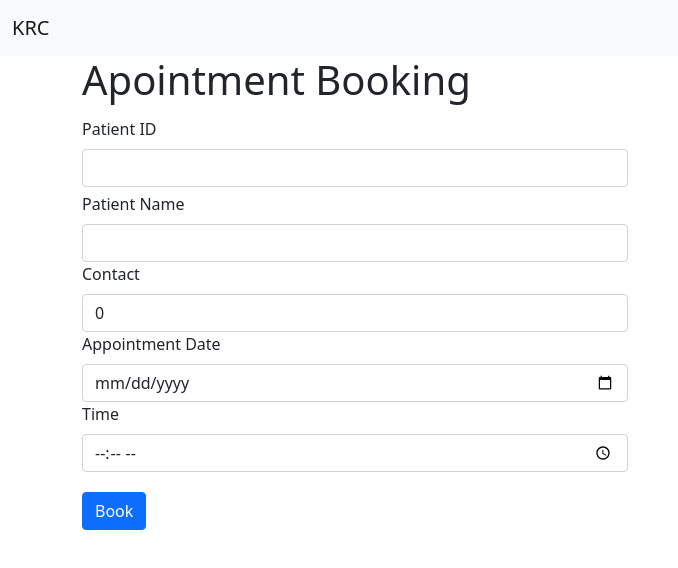
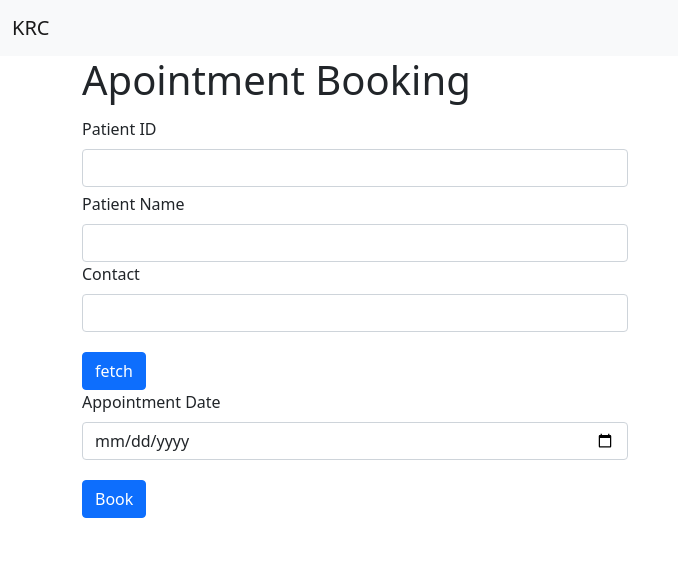
Before and after one commit to ArunEj/krc, an Angular app: page /apt-booking in a window 1280 px wide. Shown: the top 568 px of the page, without its empty margins (0-678 px from the left). Built offline with nearby package versions, Linux system fonts and the light colour scheme; no server answers.

Commit message:
appoitmentbooking module - fetch and insert integration

```diff
--- a/src/app/apt-booking/apt-booking.component.html
+++ b/src/app/apt-booking/apt-booking.component.html
@@ -8,19 +8,20 @@
                 <div class="col-lg-6">
                     <div class=" patient-apt-item">
                         <label for="patientID" class="form-label">Patient ID</label>
-                        <input type="text" class="form-control" name="patientID" [(ngModel)]="aptObj.patientId"
+                        <input type="text" class="form-control" name="patientID" [(ngModel)]="aptObj.patient_id"
                             id="patientID">
                     </div>
                     <div class=" patient-apt-item">
                         <label for="patientName" class="form-label">Patient Name</label>
-                        <input type="text" class="form-control" name="patientName" [(ngModel)]="aptObj.name"
+                        <input type="text" class="form-control" name="patientName" [(ngModel)]="aptObj.patient_name"
                             id="patientName">
                     </div>
 
                     <div class=" patient-reg-item">
                         <label for="contact" class="form-label">Contact</label>
-                        <input type="text" class="form-control" name="contact" [(ngModel)]="aptObj.contact"
+                        <input type="text" class="form-control" name="contact" [(ngModel)]="aptObj.contact_no"
                             id="contact">
+                            <button (click)="fetchUser()" class="btn btn-primary mar20t">fetch</button>
                     </div>
                     <div class="patient-reg-item">
                         <label for="aptDate" class="form-label">Appointment Date</label>
@@ -29,11 +30,11 @@
                         <input type="date" min="{{currentDate|date:'yyyy-MM-dd'}}" class="form-control" name="aptDate" [(ngModel)]="aptObj.aptDate"
                             id="aptDate">
                     </div>
-                    <div class="patient-reg-item">
+                    <!-- <div class="patient-reg-item">
                         <label for="aptTime" class="form-label">Time</label>
                         <input type="time" class="form-control" min='03:00' name="aptTime" [(ngModel)]="aptObj.aptTime"
                             id="aptTime">
-                    </div>
+                    </div> -->
 
                 </div>
 
--- a/src/app/apt-booking/apt-booking.component.ts
+++ b/src/app/apt-booking/apt-booking.component.ts
@@ -1,6 +1,9 @@
 import { Component, OnInit } from '@angular/core';
 import { Appointment } from './appointment.model';
 import { HttpClient } from '@angular/common/http';
+import { AptBookingService } from './apt-booking.service';
+import { Observable } from 'rxjs';
+import { Router } from '@angular/router';
 @Component({
   selector: 'app-apt-booking',
   templateUrl: './apt-booking.component.html',
@@ -8,21 +11,39 @@ import { HttpClient } from '@angular/common/http';
 })
 export class AptBookingComponent implements OnInit {
   aptObj: Appointment = {
-    name: '',
-    patientId: '',
+    patient_name: '',
+    patient_id: '',
     aptDate: new Date(),
     doctor: '',
-    aptTime: new Date(),
-    contact: 0
+    contact_no: ''
   }
+  fetchData = { patient_id: '', patient_name: '' }
   currentDate = new Date();
-  constructor(private http:HttpClient) { }
+  constructor(private http: HttpClient,
+    private router:Router,private aptService: AptBookingService) { }
 
   ngOnInit(): void {
   }
-  fetchPatientDetail(){
-this.http.get('src/assets/stub/patient.json').subscribe(data=>console.log(data));
+  fetchUser() {
+    const contact_no = this.aptObj.contact_no;
+    this.aptService.fetchUserData(this.aptObj.contact_no).subscribe(response => {
+      this.aptObj = response;
+      this.aptObj.contact_no = contact_no;
+    })
+
   }
-  bookApt(){}
+  bookApt() {
+    this.aptService.bookApt(this.aptObj).subscribe(response=>{
+      this.aptObj = {
+        patient_name: '',
+        patient_id: '',
+        aptDate: new Date(),
+        doctor: '',
+        contact_no: ''
+      }
+      alert('appointment booked')
+      this.router.navigate(['landing']);
+    })
+   }
 
 }
--- /dev/null
+++ b/src/app/apt-booking/apt-booking.service.ts
@@ -0,0 +1,25 @@
+import { Injectable } from '@angular/core';
+import { AuthService } from '../services/auth.service';
+import { HttpClient } from '@angular/common/http';
+import { Router } from '@angular/router';
+import { BehaviorSubject, Observable, Subject } from 'rxjs';
+@Injectable({
+  providedIn: 'root'
+})
+export class AptBookingService {
+
+
+  constructor(private authService: AuthService,
+    private route: Router, private http: HttpClient) { }
+
+
+
+  fetchUserData(contact_no:string):Observable<any>{
+      return this.http.post('https://krcnephrology.herokuapp.com/fetchdata.php', { contact_no: contact_no });
+  }
+
+  bookApt(aptObj:any){
+      return this.http.post('https://krcnephrology.herokuapp.com/appt-save.php', aptObj);
+    }
+
+}
```
Also changed, not shown: src/app/apt-booking/appointment.model.ts (+4 -4 lines).
